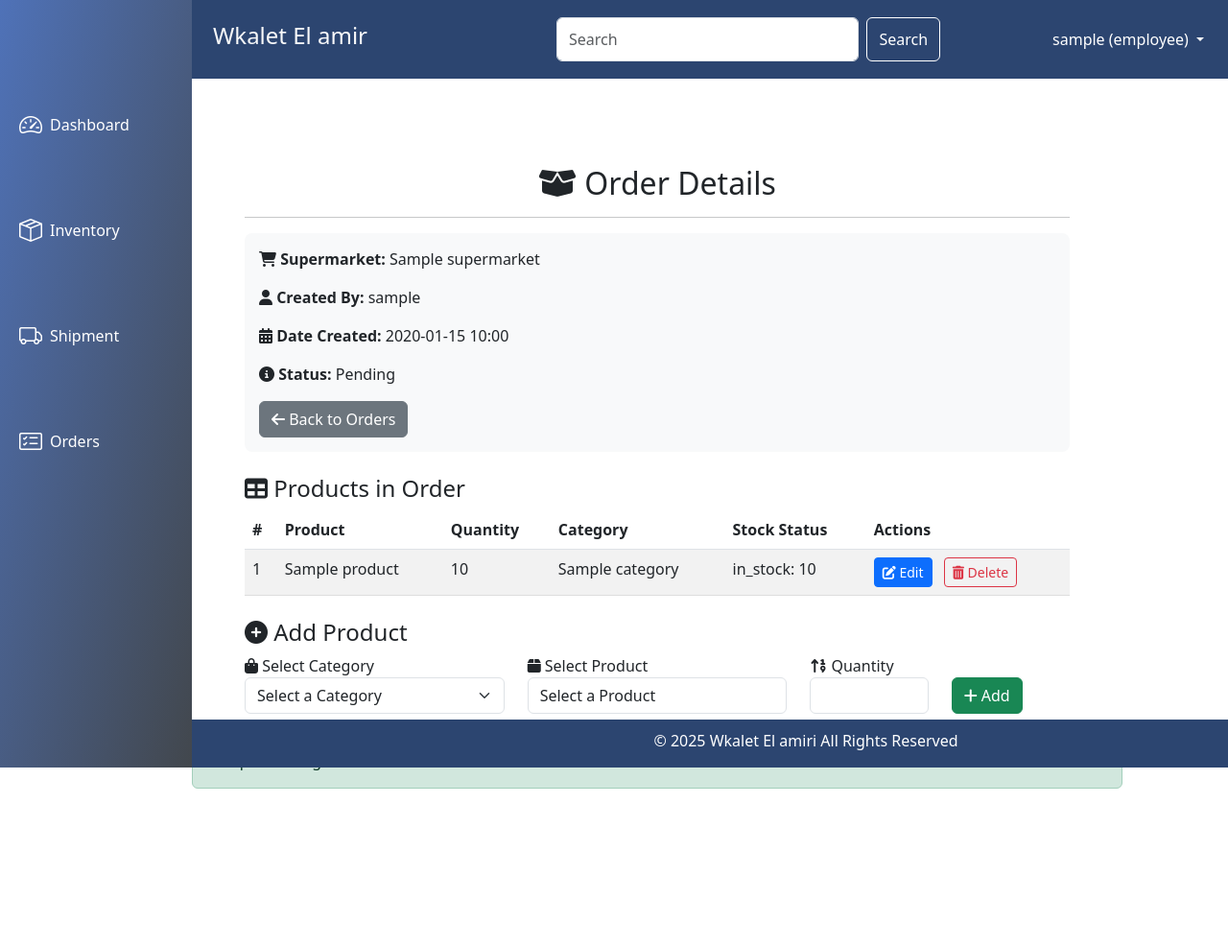
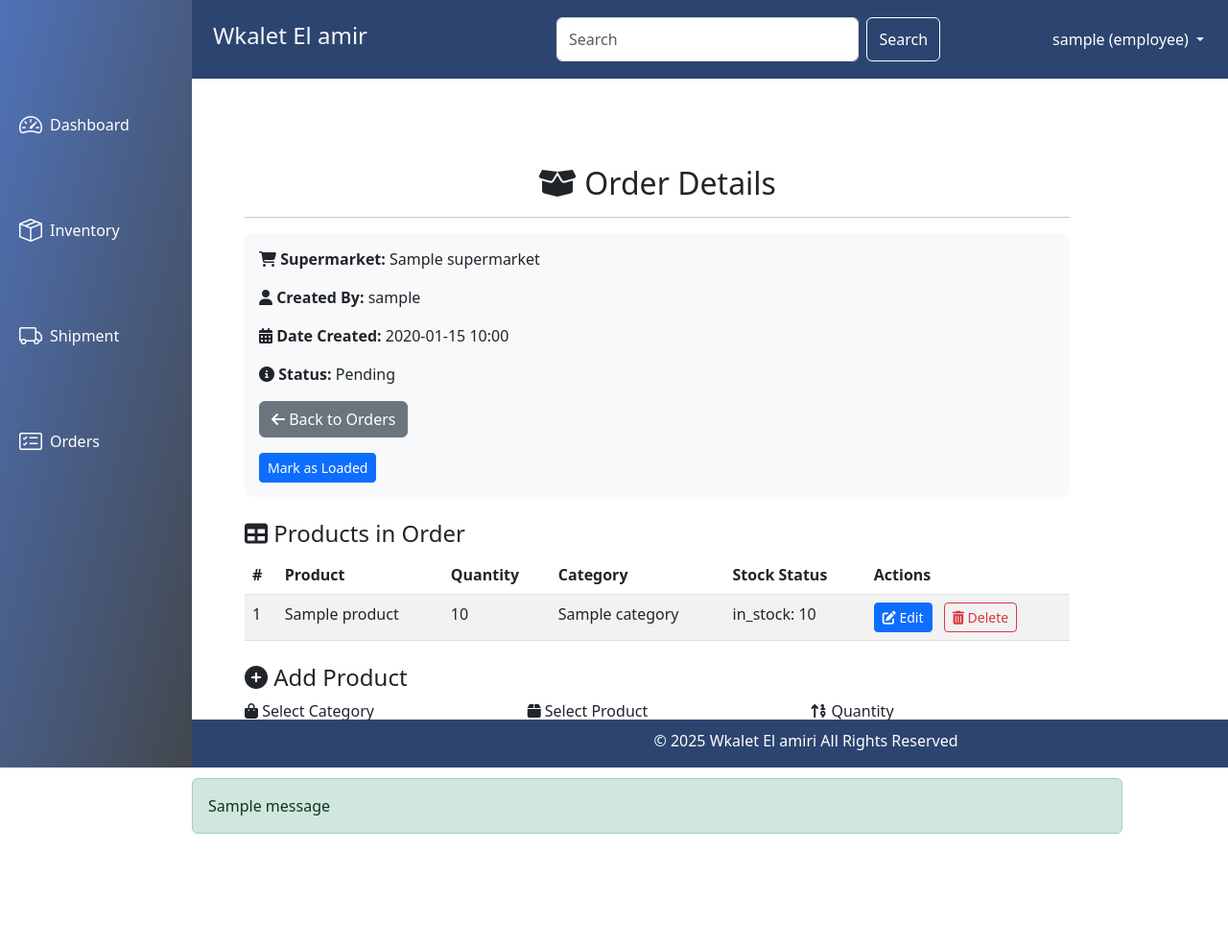
Before and after one commit to Sara-Elagder/Django-Project, a Django app: page /orders/1/ in a window 1280 px wide. Shown: the whole page at 96% size. Before the commit the page ends 822 px from the top, so only its background shows below. Run offline with Django 5.2, Linux system fonts and the light colour scheme; a user stored in the database is signed in; tables that the repository leaves empty hold one stand-in row (values such as "Sample post"); one stand-in notice (Sample message) is shown; some libraries are stand-ins or nearby versions.

Commit message:
add feature of order status also fix bugs of stock moreover appearing messages for user

```diff
--- a/TrackStock/orders/models.py
+++ b/TrackStock/orders/models.py
@@ -29,7 +29,7 @@ class Order(models.Model):
         """Adds a product to the order, updates quantity if it exists, and adjusts stock"""
 
         if quantity > product.quantity:
-            raise ValidationError(f"Not enough stock available for {product.name}.")
+            return "Not enough stock available."
 
         # Ensure quantity is always set
         order_item, created = OrderItem.objects.get_or_create(
@@ -38,16 +38,14 @@ class Order(models.Model):
             defaults={"quantity": 0}  # ✅ Ensures quantity is never NULL
         )
 
-        if not created:
-            if order_item.quantity + quantity > product.quantity:
-                return None
-            order_item.quantity += quantity
-        else:
-            order_item.quantity = quantity  # ✅ Ensure initial quantity is set
+        if quantity > product.quantity:  # ✅ Check only the newly requested quantity
+            return f"Only {product.quantity} units available in stock."
 
-        product.quantity -= quantity  # Reduce stock
+        order_item.quantity += quantity  # ✅ Correctly increase order quantity
+        product.quantity -= quantity  # ✅ Reduce stock correctly
         product.save()
         order_item.save()
+        return None  # ✅ Return None to indicate success
 
     def update_product(self, product, new_quantity):
         """Updates the quantity of a product in the order and adjusts stock"""
--- a/TrackStock/orders/templates/orders/order_details.html
+++ b/TrackStock/orders/templates/orders/order_details.html
@@ -72,6 +72,21 @@
         <a href="{% url 'orders:order_list' %}" class="btn btn-secondary">
             <i class="fas fa-arrow-left"></i> Back to Orders
         </a>
+
+            {% if order.status != "Confirmed" %}
+        <form action="{% url 'orders:change_order_status' order.id %}" method="post">
+            {% csrf_token %}
+            <button type="submit" class="btn btn-primary btn-sm mt-3 inline-block">
+                {% if order.status == "Pending" %}
+                    Mark as Loaded
+                {% elif order.status == "Loaded" %}
+                    Mark as Confirmed
+                {% endif %}
+            </button>
+        </form>
+    {% endif %}
+
+
     </div>
 
     <h4 class="mt-4"><i class="fas fa-table"></i> Products in Order</h4>
@@ -83,7 +98,9 @@
                 <th>Quantity</th>
                 <th>Category</th>
                 <th>Stock Status</th>
+                {% if order.status != "Loaded" and order.status != "Confirmed" %}
                 <th>Actions</th>
+                {% endif %}
             </tr>
         </thead>
         <tbody>
@@ -94,6 +111,8 @@
                 <td data-label="Quantity">{{ item.quantity }}</td>
                 <td data-label="Category">{{ item.product.category.name }}</td>
                 <td data-label="Stock Status">{{ item.product.get_stock_status  }}: {{ item.product.quantity }}</td>
+
+                {% if order.status != "Loaded" and order.status != "Confirmed" %}
                 <td data-label="Actions">
                  <button type="button" class="btn btn-primary btn-sm" data-bs-toggle="modal"
                                 data-bs-target="#editQuantityModal"
@@ -109,6 +128,7 @@
                         </button>
                     </form>
                 </td>
+                {% endif %}
             </tr>
             {% empty %}
             <tr>
@@ -118,6 +138,7 @@
         </tbody>
     </table>
 
+    {% if order.status != "Loaded" and order.status != "Confirmed" %}
           <h4 class="mt-4"><i class="fas fa-plus-circle"></i> Add Product</h4>
  <form method="post" action="{% url 'orders:add_product_to_order' order.id %}">
     {% csrf_token %}
@@ -155,6 +176,7 @@
     </div>
 </form>
 
+
 </div>
 
 <div class="modal fade" id="editQuantityModal" tabindex="-1" aria-labelledby="editQuantityModalLabel" aria-hidden="true">
@@ -182,6 +204,7 @@
         </div>
     </div>
 </div>
+{% endif %}
 
 {% if messages %}
     {% for message in messages %}
--- a/TrackStock/orders/urls.py
+++ b/TrackStock/orders/urls.py
@@ -13,4 +13,5 @@ urlpatterns = [
     path('<int:order_id>/delete-product/<int:item_id>/', views.delete_product, name='delete_product'),
     path('<int:order_id>/add-product/', views.add_product_to_order, name='add_product_to_order'),
     path("<int:order_id>/edit-product/<int:product_id>/", views.edit_product_in_order, name="edit_product_in_order"),
+    path("<int:order_id>/change-status/", views.change_order_status, name="change_order_status"),
 ]
--- a/TrackStock/orders/views.py
+++ b/TrackStock/orders/views.py
@@ -85,8 +85,14 @@ def order_details(request, order_id):
 
 @login_required
 def order_delete(request, order_id):
+
+    order = get_object_or_404(Order, id=order_id)
+
+    if order.status == "Confirmed":
+        messages.error(request, "You cannot delete the order as it has been already confirmed.")
+        return redirect("orders:order_list")
+
     if request.method == "POST":
-        order = get_object_or_404(Order, id=order_id)
 
         # Restore product stock before deleting order
         for item in order.items.all():  # order.items refers to related OrderItem objects
@@ -102,10 +108,23 @@ def order_delete(request, order_id):
 
 @login_required
 def delete_product(request, order_id, item_id):
+    order = get_object_or_404(Order, id=order_id)
+
+    if order.status == "Confirmed" or order.status == "Loaded":
+        messages.error(request, "You cannot add products to the order as it has been already loaded or confirmed.")
+        return redirect("orders:order_details", order_id=order.id)
+
     item = get_object_or_404(OrderItem, id=item_id, order_id=order_id)
+
+
+    if order.status == "Confirmed" or order.status == "Loaded":
+        messages.error(request, "You cannot delete the order as it has been already loaded or confirmed.")
+        return redirect("orders:order_details", order_id=order.id)
+
 
     if request.method == "POST":
         product = item.product
+
 
         # Remove the item from the order
         item.delete()
@@ -117,10 +136,16 @@ def delete_product(request, order_id, item_id):
 
 @login_required
 def add_product_to_order(request, order_id):
+    order = get_object_or_404(Order, id=order_id)
+
+    if order.status == "Confirmed" or order.status == "Loaded":
+        messages.error(request, "You cannot add products to the order as it has been already loaded or confirmed.")
+        return redirect("orders:order_details", order_id=order.id)
+
     if request.method == "POST":
-        order = get_object_or_404(Order, id=order_id)
         product_id = request.POST.get("product")
         quantity = request.POST.get("quantity")
+
 
         if not product_id or not quantity:
             messages.error(request, "Please select a product and enter a quantity.")
@@ -133,22 +158,30 @@ def add_product_to_order(request, order_id):
 
         product = get_object_or_404(Product, id=product_id)
 
-        if quantity > product.quantity:
-            messages.error(request, f"Only {product.quantity} units available in stock.")
-            return redirect("orders:order_details", order_id=order.id)
+        error_message = order.add_product(product, quantity)
 
-        order.add_product(product, quantity)
-        messages.success(request, f"{quantity}x {product.name} added to the order.")
+        if error_message:
+            messages.error(request, error_message)
+        else:
+            messages.success(request, f"{quantity}x {product.name} added to the order.")
 
     return redirect("orders:order_details", order_id=order.id)
 
 
+
 @login_required
 def edit_product_in_order(request, order_id, product_id):
+    order = get_object_or_404(Order, id=order_id)
+
+    if order.status == "Confirmed" or order.status == "Loaded":
+        messages.error(request, "You cannot edit the order as it has been already loaded or confirmed.")
+        return redirect("orders:order_details", order_id=order.id)
+
     if request.method == "POST":
-        order = get_object_or_404(Order, id=order_id)
         product = get_object_or_404(Product, id=product_id)
         new_quantity = request.POST.get("quantity")
+
+
 
         new_quantity = int(new_quantity)
         if new_quantity < 1:
@@ -164,3 +197,22 @@ def edit_product_in_order(request, order_id, product_id):
             messages.success(request, f"Quantity updated to {new_quantity} for {product.name}.")
 
     return redirect("orders:order_details", order_id=order.id)
+
+
+@login_required
+def change_order_status(request, order_id):
+    order = get_object_or_404(Order, id=order_id)
+
+    # 🚨 Prevent further changes if the order is already confirmed
+    if order.status == "Confirmed":
+        messages.error(request, "You cannot change the status of a confirmed order.")
+        return redirect("orders:order_details", order_id=order.id)
+
+    if order.status == "Pending":
+        order.status = "Loaded"
+    elif order.status == "Loaded":
+        order.status = "Confirmed"
+
+    order.save()
+    messages.success(request, f"Order status changed to {order.status}.")
+    return redirect("orders:order_details", order_id=order.id)
```
Also changed, not shown: TrackStock/orders/templates/orders/order_list.html (+7 -13 lines).
